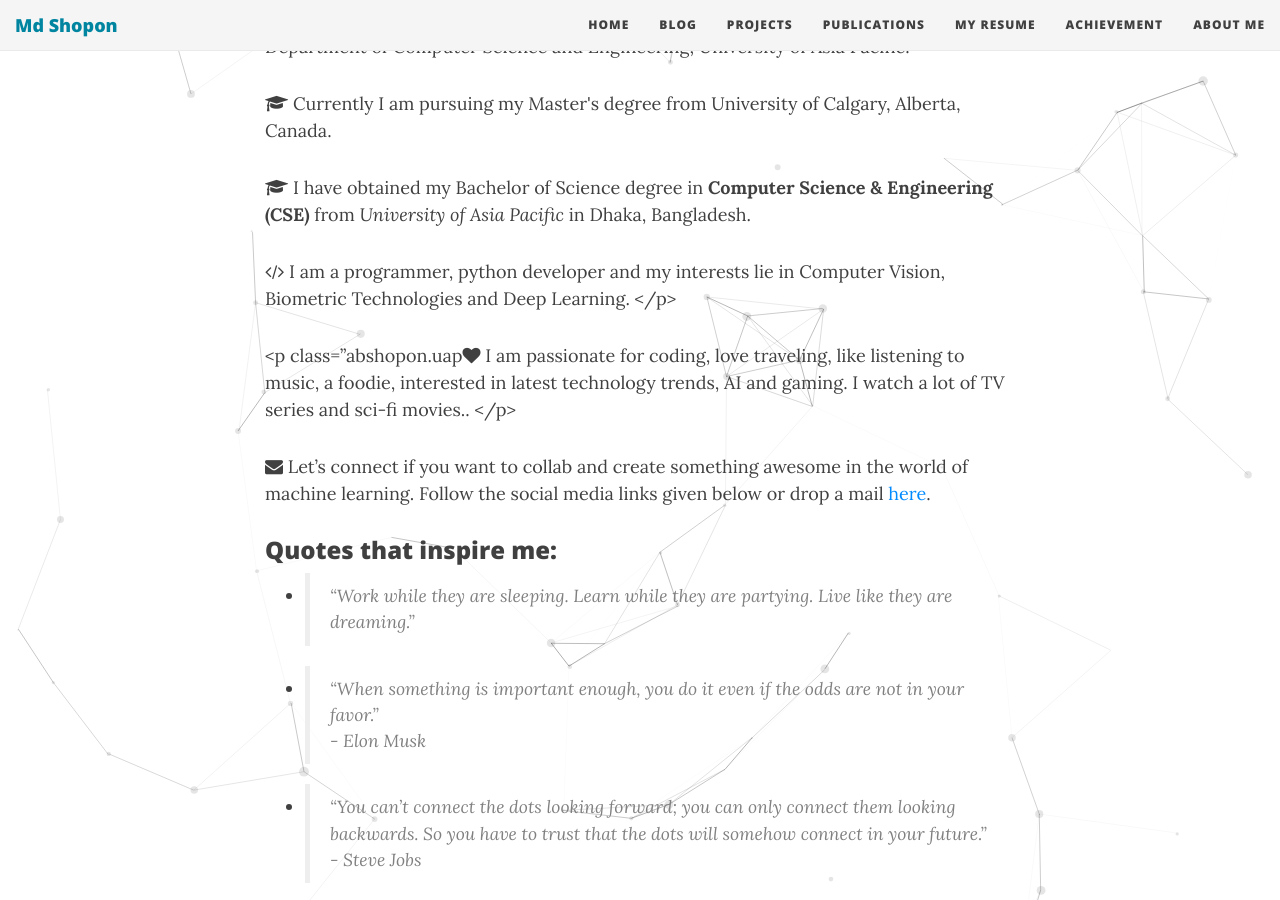
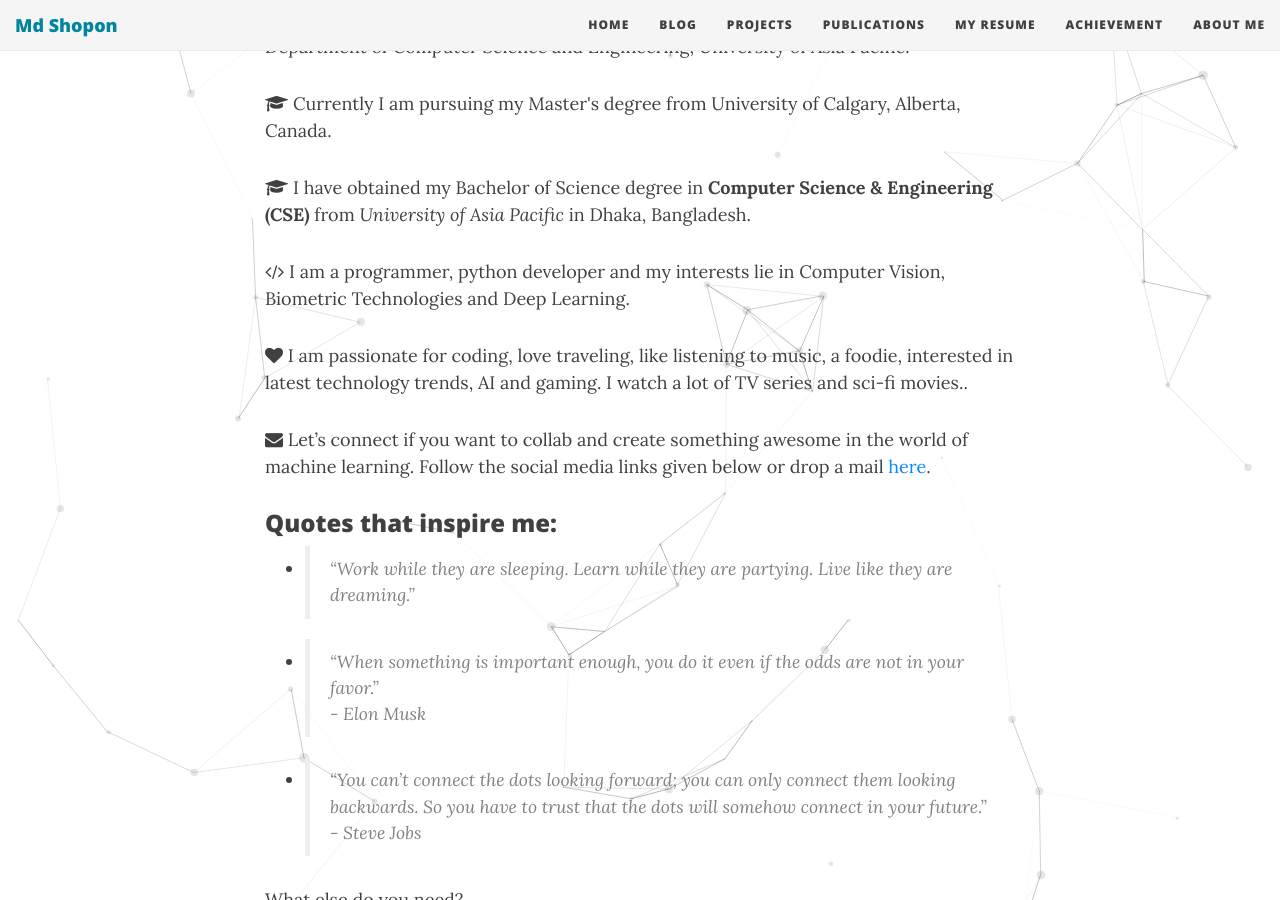
Before and after one commit to mdshopon/mdshopon.github.io, a Jekyll site: the page built from aboutme.md, in a window 1280 px wide and 900 px high, scrolled down 353 px. Built offline with Jekyll 4.4.1, drawn with Linux system fonts in a browser that asks for light colours; nearby versions of some CDN libraries.

Commit message:
Update aboutme.md

```diff
--- a/aboutme.md
+++ b/aboutme.md
@@ -20,19 +20,21 @@
 I have obtained my Bachelor of Science degree in <strong>Computer Science & Engineering (CSE) </strong>from <i>University of Asia Pacific</i> in Dhaka, Bangladesh.
 </p>
 
+<p class="about-text">
 <span class="fa fa-code about-icon"></span>
 I am a programmer, python developer and my interests lie in Computer Vision, Biometric Technologies and Deep Learning.
 </p>
 
-<p class="abshopon.uap<span class="fa fa-heart about-icon"></span>
+<p class="about-text">
+<span class="fa fa-heart about-icon"></span>
 I am passionate for coding, love traveling, like listening to music, a foodie, interested in latest technology trends, AI and gaming. I watch a lot of TV series and sci-fi movies..
 </p>
-
 
 <p class="about-text">
 <span class="fa fa-envelope about-icon"></span>
 Let’s connect if you want to collab and create something awesome in the world of machine learning. Follow the social media links given below or drop a mail <a target="_blank" href="mailto:shopon.uap@gmail.com">here</a>.
 </p>
+
 ### Quotes that inspire me:
 
 - > "Work while they are sleeping. Learn while they are partying. Live like they are dreaming."
```
